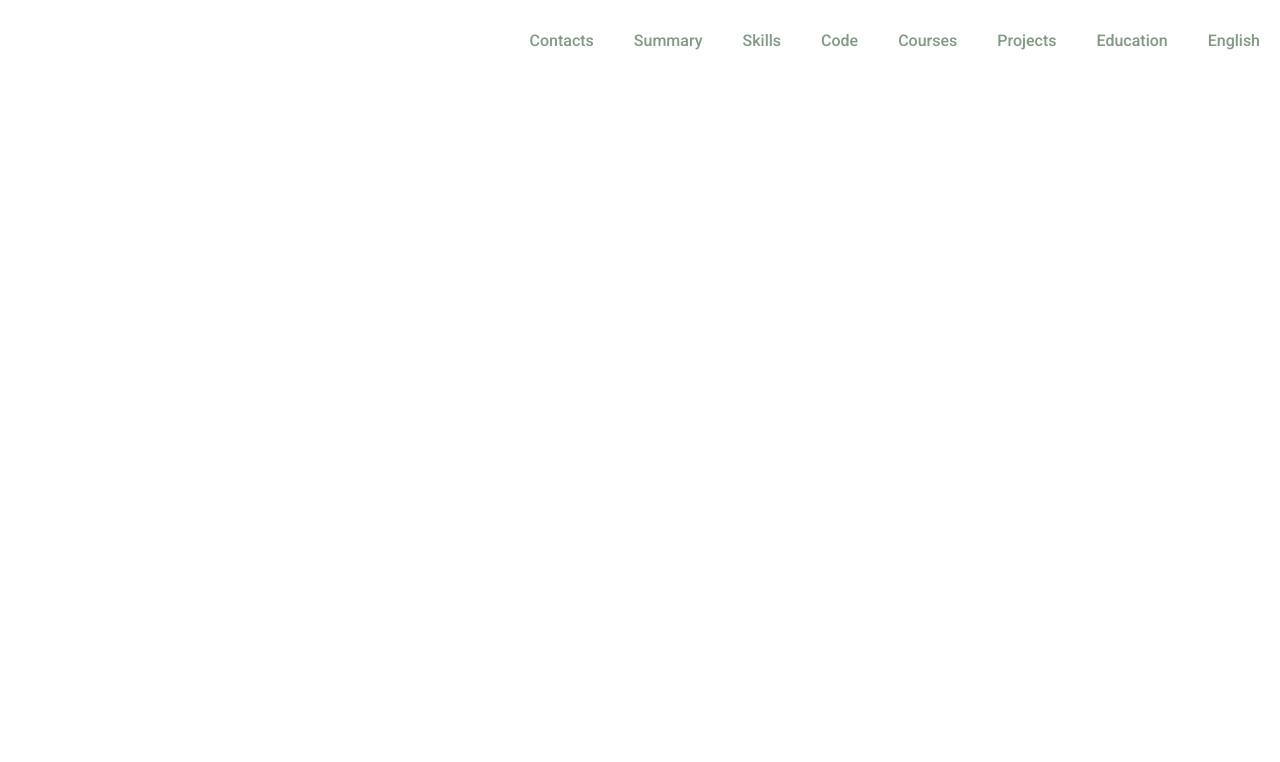
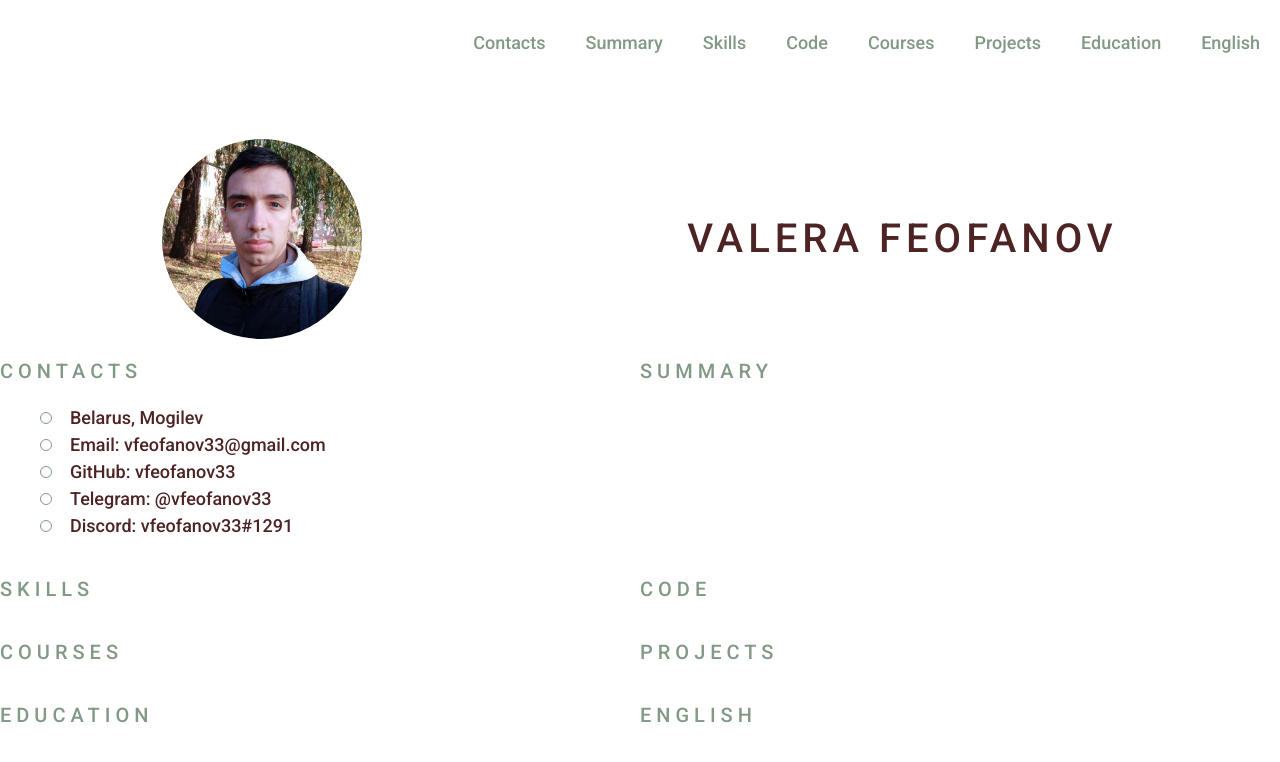
Before and after one commit to vfeofanov33/rsschool-cv, a plain HTML site: page index.html in a window 1280 px wide. Drawn offline with Linux system fonts and the light colour scheme.

Commit message:
feat: make section profile

```diff
--- a/index.html
+++ b/index.html
@@ -12,7 +12,7 @@
     <link rel="icon" href="assets/favicon.ico">
 </head>
 <body>
-    <header>
+    <header class="header">
         <div class="container">
             <nav class="nav">
                 <ul class="nav-list">
@@ -23,13 +23,49 @@
                     <li class="nav-item"><a href="#courses" class="nav-link">Courses</a></li>
                     <li class="nav-item"><a href="#projects" class="nav-link">Projects</a></li>
                     <li class="nav-item"><a href="#education" class="nav-link">Education</a></li>
-                    <li class="nav-item"><a href="#english" class="nav-link">English</a></li>
+                    <li class="nav-item"><a href="#languages" class="nav-link">English</a></li>
                 </ul>
             </nav>
         </div>
     </header>
     <main>
-        <div class="container"></div>
+        <div class="container main-container">
+            <section class="section section-profile" id="profile">
+                <img src="assets/image.jpg" alt="my image" class="section-img">
+                <h1 class="section-title profile-title">Valera Feofanov</h1>
+            </section>
+            <section class="section" id="contacts">
+                <h2 class="section-title">Contacts</h2>
+                <ul class="section-list">
+                    <li class="section-item">Belarus, Mogilev</li>
+                    <li class="section-item">Email: vfeofanov33@gmail.com</li>
+                    <li class="section-item">GitHub: vfeofanov33</li>
+                    <li class="section-item">Telegram: @vfeofanov33</li>
+                    <li class="section-item">Discord: vfeofanov33#1291</li>
+                </ul>
+            </section>
+            <section class="section" id="summary">
+                <h2 class="section-title">Summary</h2>
+            </section>
+            <section class="section" id="skills">
+                <h2 class="section-title">Skills</h2>
+            </section>
+            <section class="section" id="code">
+                <h2 class="section-title">Code</h2>
+            </section>
+            <section class="section" id="courses">
+                <h2 class="section-title">Courses</h2>
+            </section>
+            <section class="section" id="projects">
+                <h2 class="section-title">Projects</h2>
+            </section>
+            <section class="section" id="education">
+                <h2 class="section-title">Education</h2>
+            </section>
+            <section class="section" id="languages">
+                <h2 class="section-title">English</h2>
+            </section>
+        </div>
     </main>
     <footer>
         <div class="container"></div>
--- a/style.css
+++ b/style.css
@@ -1,7 +1,6 @@
 *
 {
     box-sizing: border-box;
-    font-family: 'Roboto', sans-serif;
 }
 
 html {
@@ -16,6 +15,11 @@ body
     margin: 0;
     padding: 0;
     min-height: 100vh;
+    font-family: 'Roboto', sans-serif;
+    font-size: 18px;
+    font-weight: 400;
+    line-height: 1.5;
+    color: #4d2323;
 }
 
 .container
@@ -49,3 +53,77 @@ body
 {
     color: #4d2323;
 }
+
+.main-container
+{
+    display: flex;
+    flex-wrap: wrap;
+}
+
+.section
+{
+    width: 50%;
+}
+
+.section-title
+{
+    font-size: 20px;
+    font-weight: 400;
+    text-transform: uppercase;
+    letter-spacing: 5px;
+    color: #829985;
+}
+
+.section-profile
+{
+    display: flex;
+    justify-content: space-around;
+    align-items: center;
+    width: 100%;
+}
+
+.profile-title
+{
+    font-size: 40px;
+    color: #4d2323;
+}
+
+.section-img
+{
+    width: 200px;
+    height: 200px;
+    border-radius: 50%;
+}
+
+.section-list
+{
+    list-style: none;
+}
+
+.section-item
+{
+    position: relative;
+    padding-left: 30px;
+    font-family: 300;
+
+}
+
+.section-item::before
+{
+    content: "";
+    position: absolute;
+    top: 8px;
+    left: 0px;
+    width: 10px;
+    height: 10px;
+    border: 1px solid #829985;
+    border-radius: 50%;
+}
+
+@media (max-width: 768px)
+{
+    .section
+    {
+        width: 100%;
+    }
+}
```
